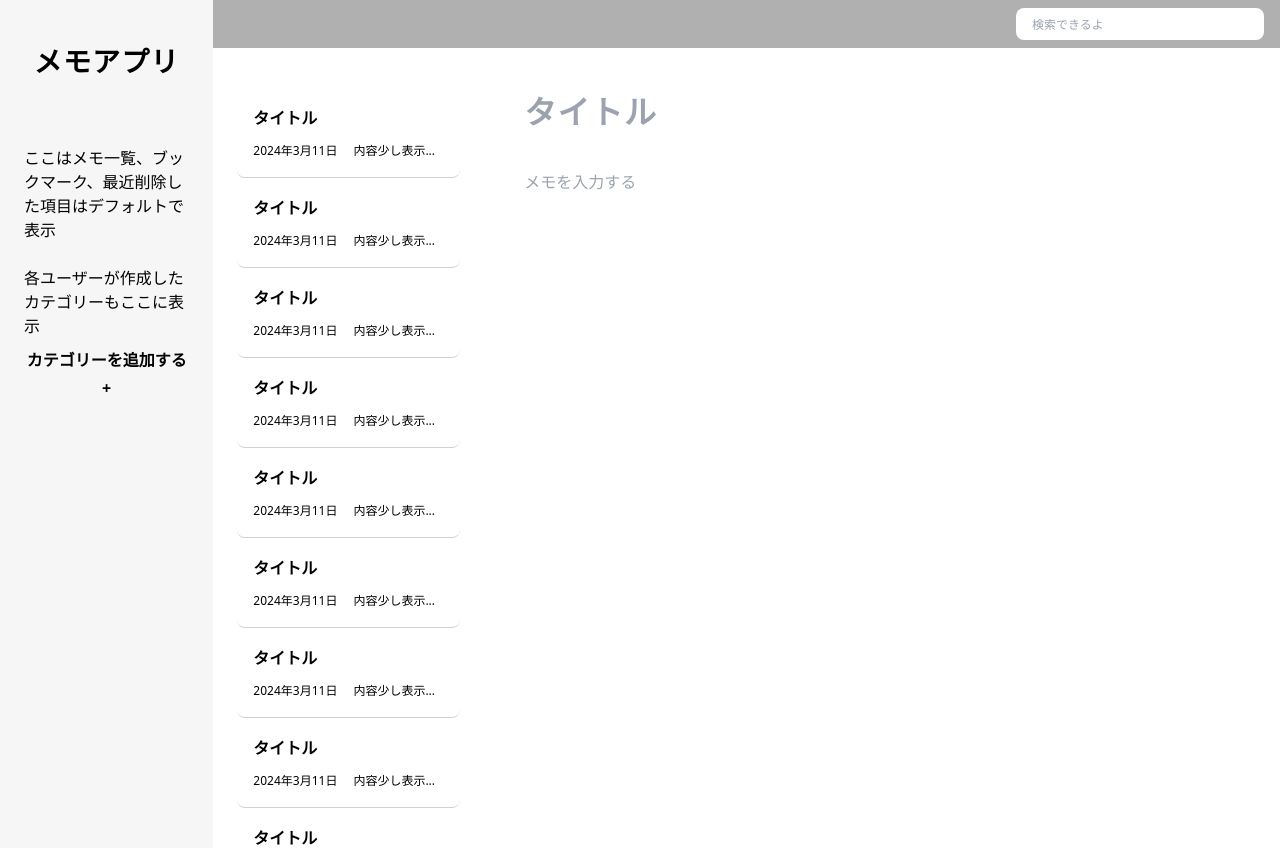
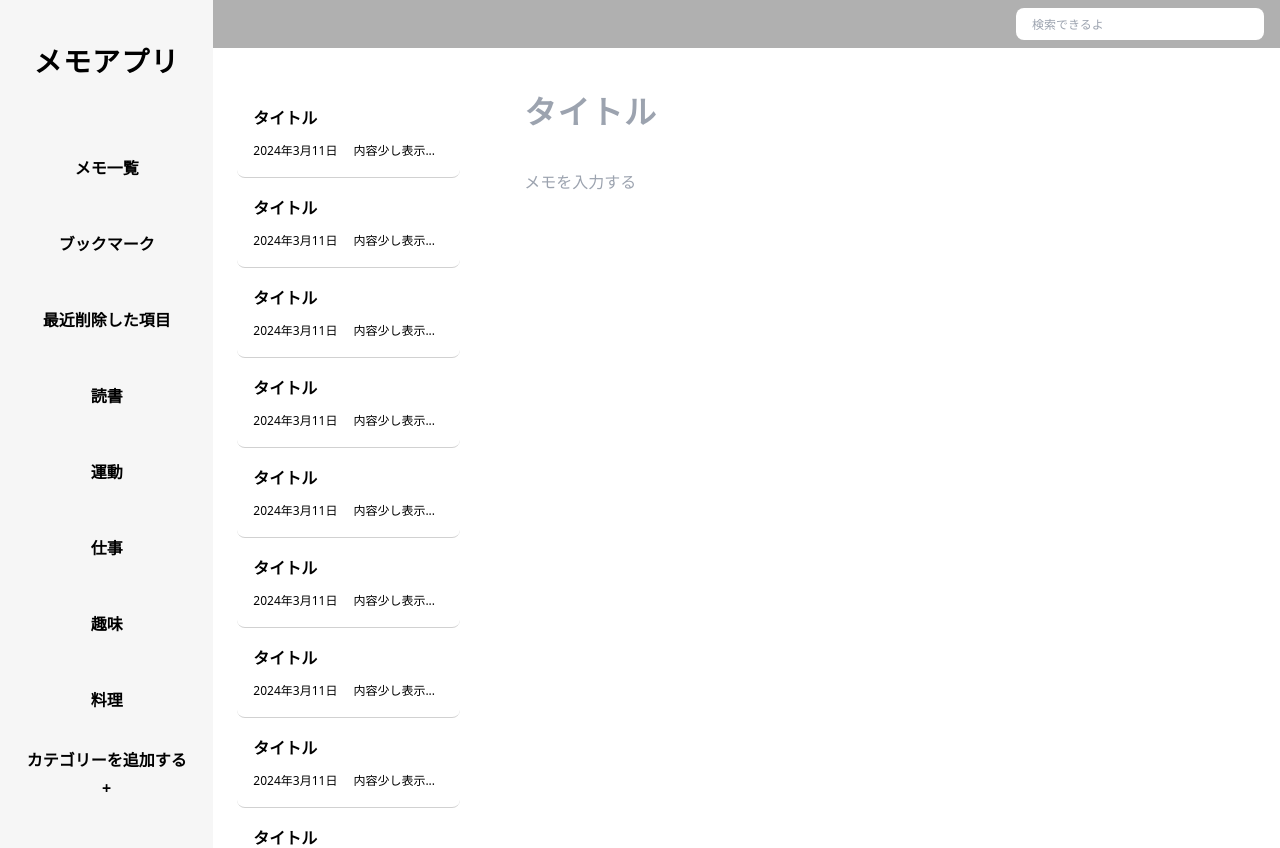
Before and after one commit to Abiti0233/memo-app-frontend, a Next.js app: page /home in a window 1280 px wide. Built offline with nearby package versions, Linux system fonts and the light colour scheme.

Commit message:
Fix: 不要な部分を削除してsidebarをimport

```diff
--- a/src/app/home/page.tsx
+++ b/src/app/home/page.tsx
@@ -1,21 +1,10 @@
-export default function Page() {
+import SideBar from "@/components/layout/side-bar";
+
+export default async function Page() {
 	return (
 		<main>
 			<div className="flex">
-				<section className="w-1/5 bg-grey-50">
-					{/* 左の固定部分(コンポーネント化してね) 固定で */}
-					<div className="h-screen px-6 pt-10">
-						<h2 className="pb-16 text-center text-headline-l">メモアプリ</h2>
-						<div>
-							ここはメモ一覧、ブックマーク、最近削除した項目はデフォルトで表示
-						</div>
-						<br />
-						<div>各ユーザーが作成したカテゴリーもここに表示</div>
-						<button className="w-full rounded-full py-2 text-body-m-bold hover:bg-grey-100">
-							カテゴリーを追加する +
-						</button>
-					</div>
-				</section>
+				<SideBar />
 				<section className="w-full">
 					<div className="flex flex-col">
 						{/* //TODO: コンポーネント化してください。 */}
```
